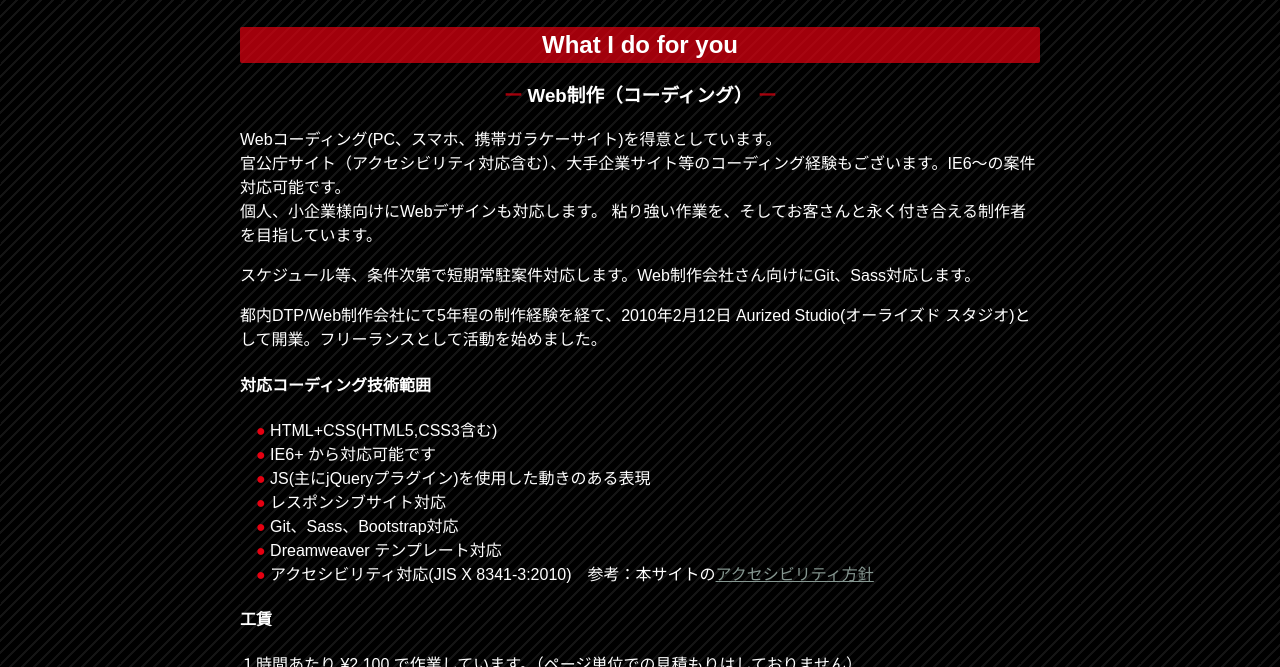
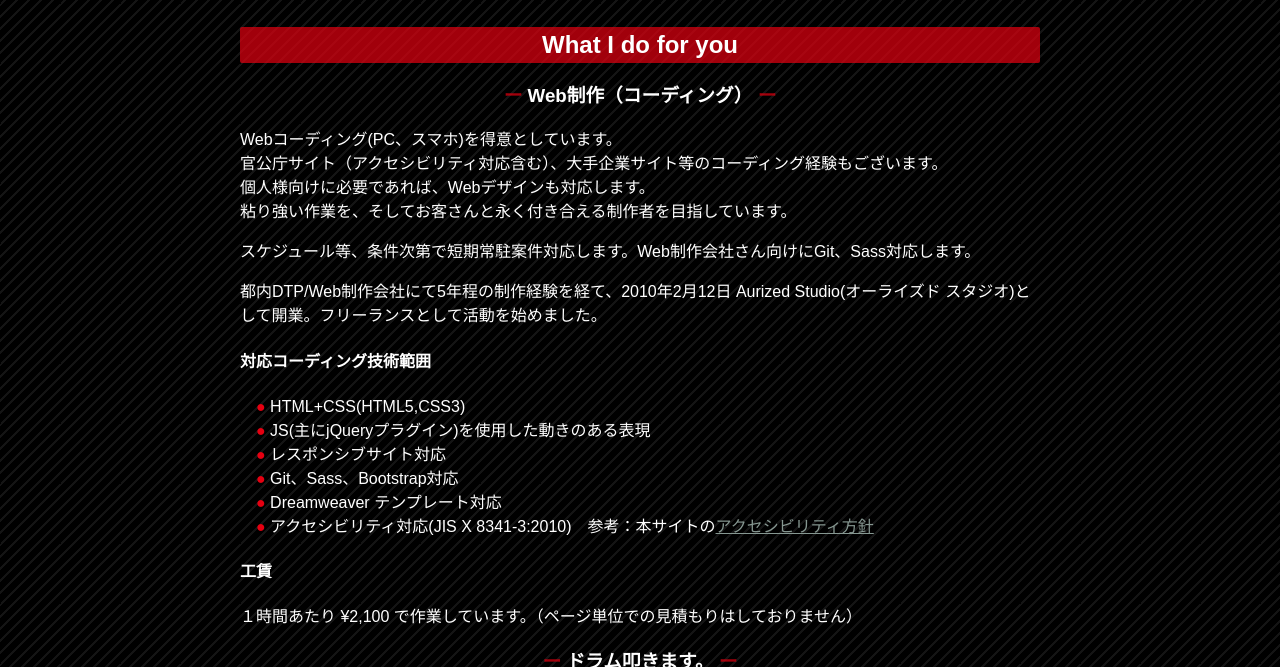
Before and after one commit to AurizedStudio/portfolio03AurizedStudio, a website: page htdocs/index.html in a window 1280 px wide. Shown: the part 716-1383 px from the top of the page. Drawn offline with Linux system fonts and the light colour scheme.

Commit message:
プロフィール修正

```diff
--- a/htdocs/index.html
+++ b/htdocs/index.html
@@ -87,16 +87,15 @@
 	<section id="stitle-do">
 		<h2 class="stitle">What I do for you</h2>
 		<h3 class="stitle-sub stitle-sub-do">Web制作（コーディング）</h3>
-		<p>Webコーディング(PC、スマホ、携帯ガラケーサイト)を得意としています。<br>
-			官公庁サイト（アクセシビリティ対応含む）、大手企業サイト等のコーディング経験もございます。IE6〜の案件対応可能です。<br>
-			個人、小企業様向けにWebデザインも対応します。
+		<p>Webコーディング(PC、スマホ)を得意としています。<br>
+			官公庁サイト（アクセシビリティ対応含む）、大手企業サイト等のコーディング経験もございます。<br>
+			個人様向けに必要であれば、Webデザインも対応します。<br>
 			粘り強い作業を、そしてお客さんと永く付き合える制作者を目指しています。</p>
 		<p>スケジュール等、条件次第で短期常駐案件対応します。Web制作会社さん向けにGit、Sass対応します。</p>
 		<p>都内DTP/Web制作会社にて5年程の制作経験を経て、2010年2月12日 Aurized Studio(オーライズド スタジオ)として開業。フリーランスとして活動を始めました。</p>
 		<h4>対応コーディング技術範囲</h4>
 		<ul class="rlist">
-			<li>HTML+CSS(HTML5,CSS3含む)</li>
-			<li>IE6+ から対応可能です</li>
+			<li>HTML+CSS(HTML5,CSS3)</li>
 			<li>JS(主にjQueryプラグイン)を使用した動きのある表現</li>
 			<li>レスポンシブサイト対応</li>
 			<li>Git、Sass、Bootstrap対応</li>
```
